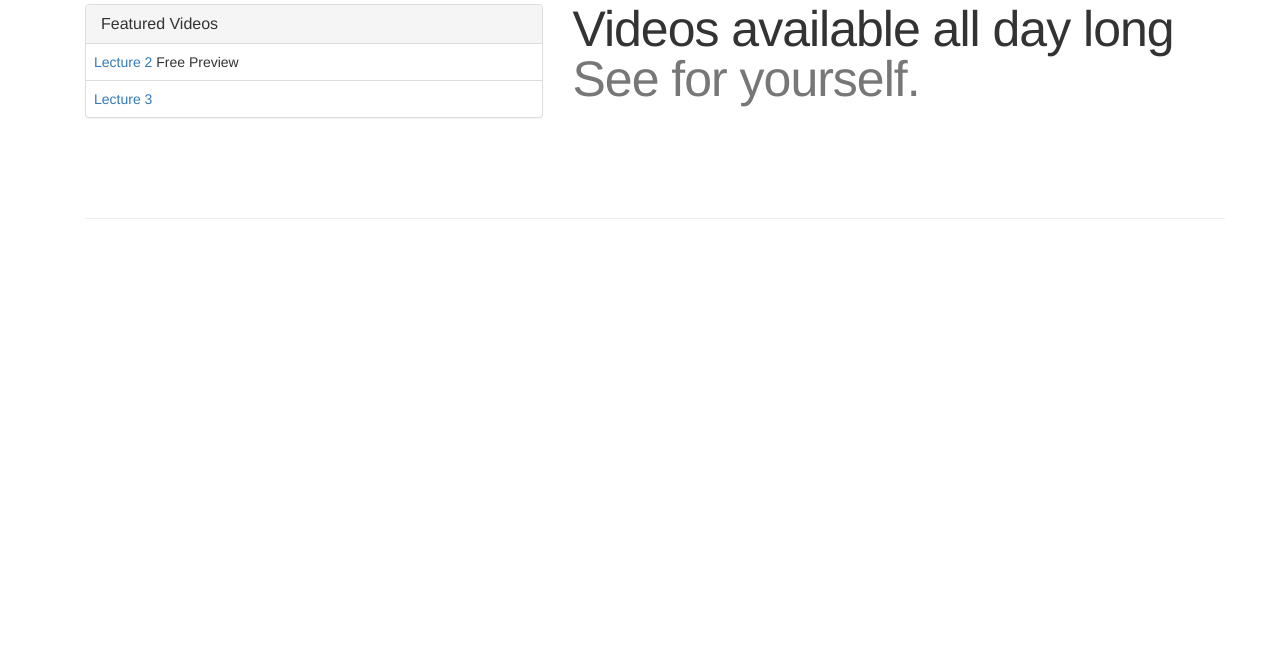
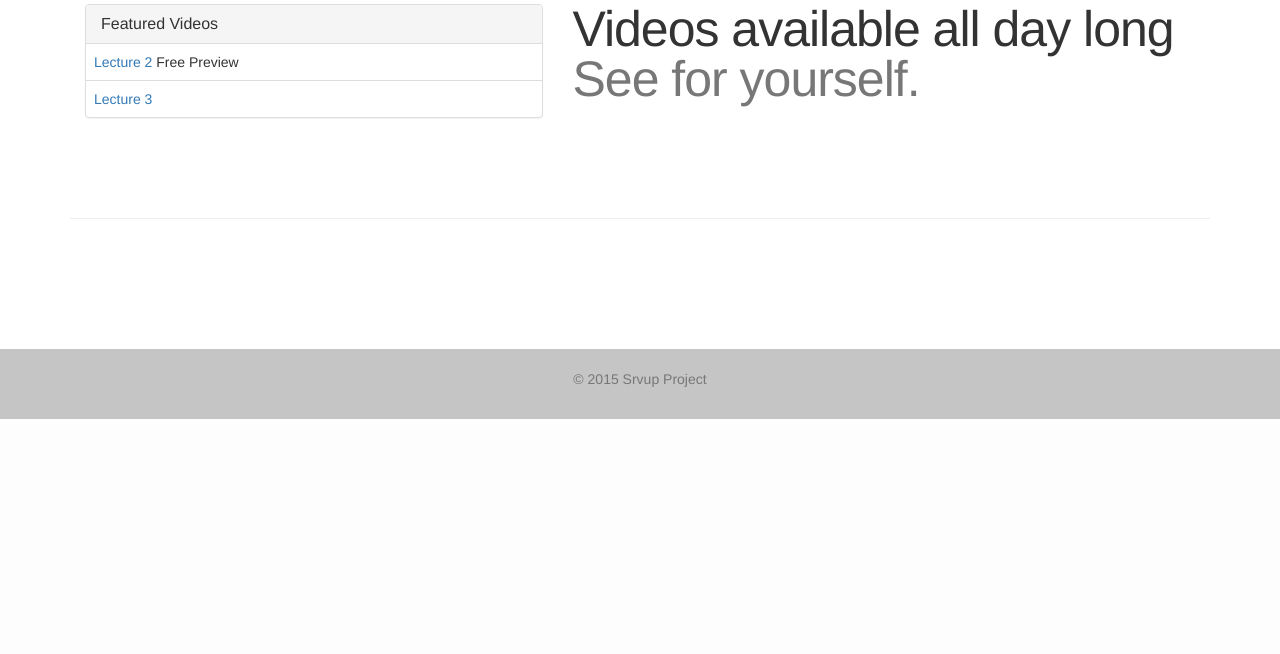
Before and after one commit to codingforentrepreneurs/srvup-membership, a Django app: page / in a window 1280 px wide. Shown: the part 1346-2000 px from the top of the page. After the commit the page ends 1765 px from the top, so only its background shows below. Run offline with Django 3.2, Linux system fonts and the light colour scheme; data comes from the database, SQL or seed files in the repository; both versions use the stored data as it was after the commit; parts of the project's set-up code (start-up, migrations or seed data) failed here and were passed over; some libraries are stand-ins or nearby versions.

Commit message:
Add a footer

```diff
--- a/src/templates/base.html
+++ b/src/templates/base.html
@@ -20,9 +20,18 @@
     <!-- Custom styles for this template -->
     <style>
     body {
-	  min-height: 2000px;
+	  /*min-height: 2000px;*/
 	}
-
+  .main-container {
+    min-height: 950px;
+  }
+  .footer {
+    background-color:#C5c5c5;
+    min-height: 50px;
+    padding: 20px 0px;
+    text-align: center;
+    margin-top: 50px;
+  }
   .navbar-default {
   margin-bottom: 0px;
 }
@@ -88,6 +97,8 @@
 
   }
 
+
+
 	{% block style %}
 
 	{% endblock %}
@@ -103,7 +114,7 @@
   {% block jumbotron %}
   {% endblock %}
 
-    <div class="container">
+    <div class="container main-container">
 
 
     <div id='notificationsLoader'>
@@ -130,6 +141,8 @@
       </div> -->
 
     </div> <!-- /container -->
+
+    {% include 'footer.html' %}
 
     {% include 'javascript.html' %}
     <script>
--- /dev/null
+++ b/src/templates/footer.html
@@ -0,0 +1,9 @@
+<footer class='footer'>
+
+<div class='container'>
+
+<p class='text-muted'>&copy; 2015 Srvup Project</p>
+
+</div>
+
+</footer>
--- a/src/templates/home_visitor.html
+++ b/src/templates/home_visitor.html
@@ -271,6 +271,8 @@
         </div>
       </div>
 
+      </div>
+
 
 
       <hr class="featurette-divider">
```
Also changed, not shown: src/db.sqlite3.
